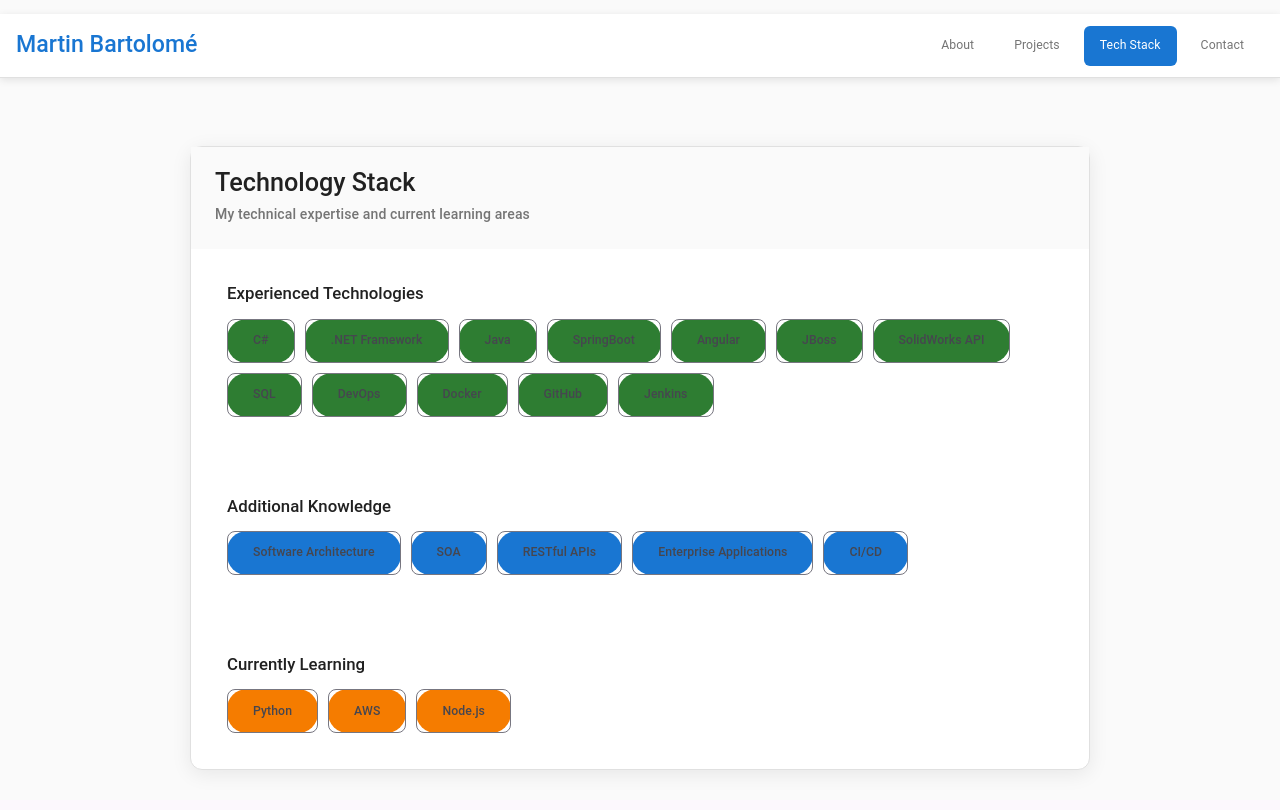
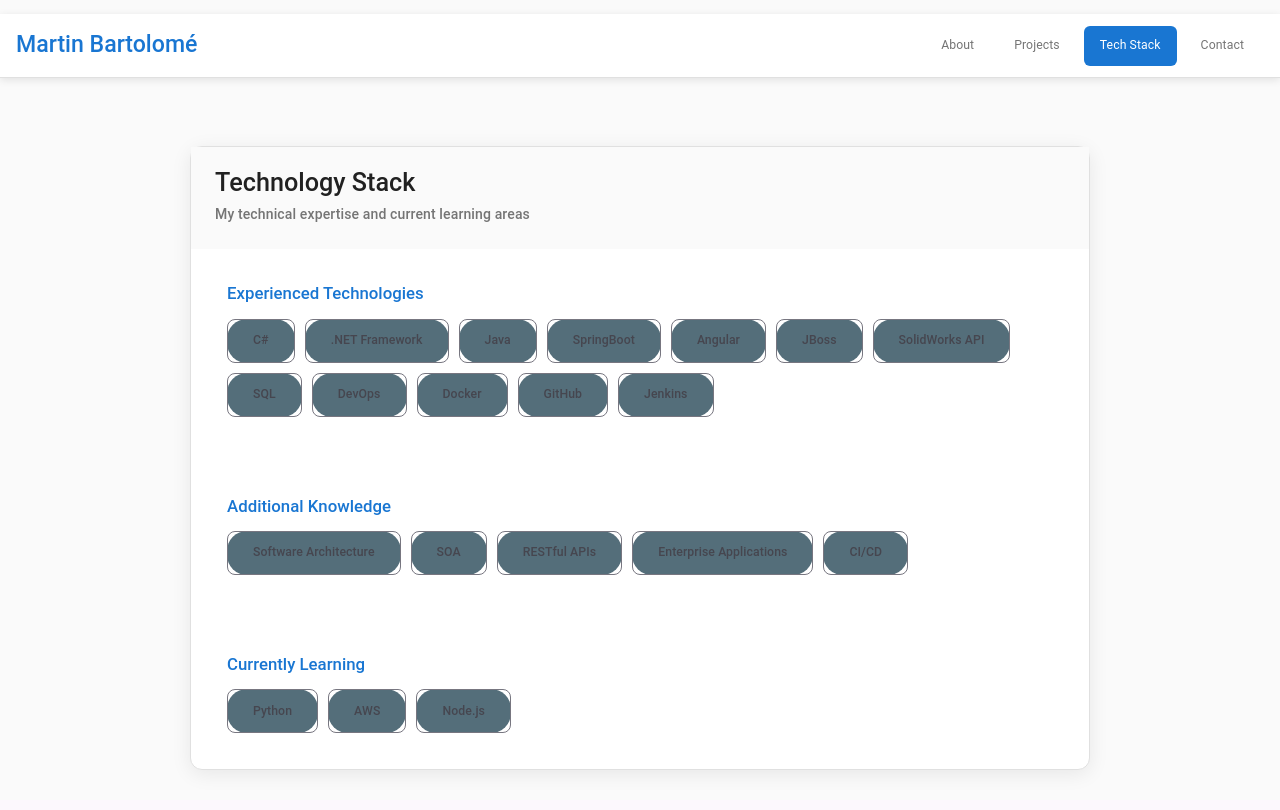
Before and after one commit to MartinBartolome/MyAngularWebsite, an Angular app: page /tech-stack in a window 1280 px wide. Built offline with nearby package versions, Linux system fonts and the light colour scheme.

Commit message:
Align TechStack colors with About section styling
Co-authored-by: MartinBartolome <24954218+MartinBartolome@users.noreply.github.com>

```diff
--- a/src/app/components/tech-stack/tech-stack.scss
+++ b/src/app/components/tech-stack/tech-stack.scss
@@ -37,7 +37,7 @@
     margin-bottom: 16px;
     font-weight: 500;
     font-size: 1.2em;
-    color: var(--text-dark);
+    color: var(--primary-blue);
   }
 }
 
@@ -49,7 +49,7 @@
 }
 
 .experienced-chip {
-  background: var(--accent-green) !important;
+  background: var(--secondary-gray) !important;
   color: white !important;
   font-weight: 500;
   padding: 6px 14px;
@@ -59,14 +59,14 @@
 
   &:hover {
     transform: translateY(-1px);
-    box-shadow: 0 4px 12px rgba(46, 125, 50, 0.2);
+    box-shadow: 0 4px 12px rgba(84, 110, 122, 0.2);
   }
 }
 
 .knowledge-chip {
-  background: var(--primary-blue) !important;
+  background: var(--secondary-gray) !important;
   color: white !important;
-  font-weight: 500;
+  font-weight: 400;
   padding: 6px 14px;
   border-radius: 20px;
   font-size: 0.9em;
@@ -74,14 +74,14 @@
 
   &:hover {
     transform: translateY(-1px);
-    box-shadow: 0 4px 12px rgba(25, 118, 210, 0.2);
+    box-shadow: 0 4px 12px rgba(84, 110, 122, 0.2);
   }
 }
 
 .learning-chip {
-  background: var(--learning-orange) !important;
+  background: var(--secondary-gray) !important;
   color: white !important;
-  font-weight: 500;
+  font-weight: 400;
   padding: 6px 14px;
   border-radius: 20px;
   font-size: 0.9em;
@@ -89,7 +89,7 @@
 
   &:hover {
     transform: translateY(-1px);
-    box-shadow: 0 4px 12px rgba(245, 124, 0, 0.2);
+    box-shadow: 0 4px 12px rgba(84, 110, 122, 0.2);
   }
 }
 
```
